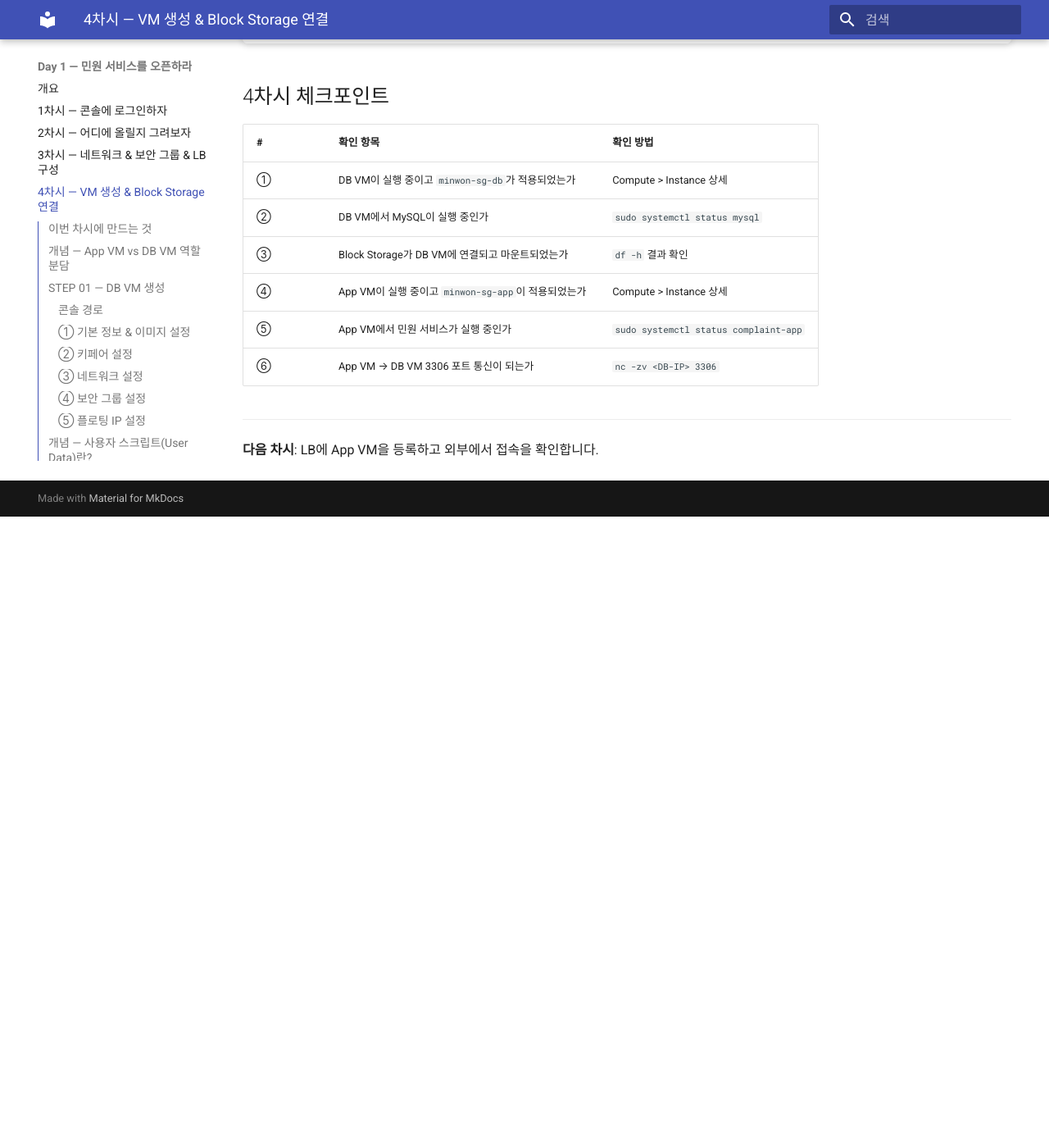
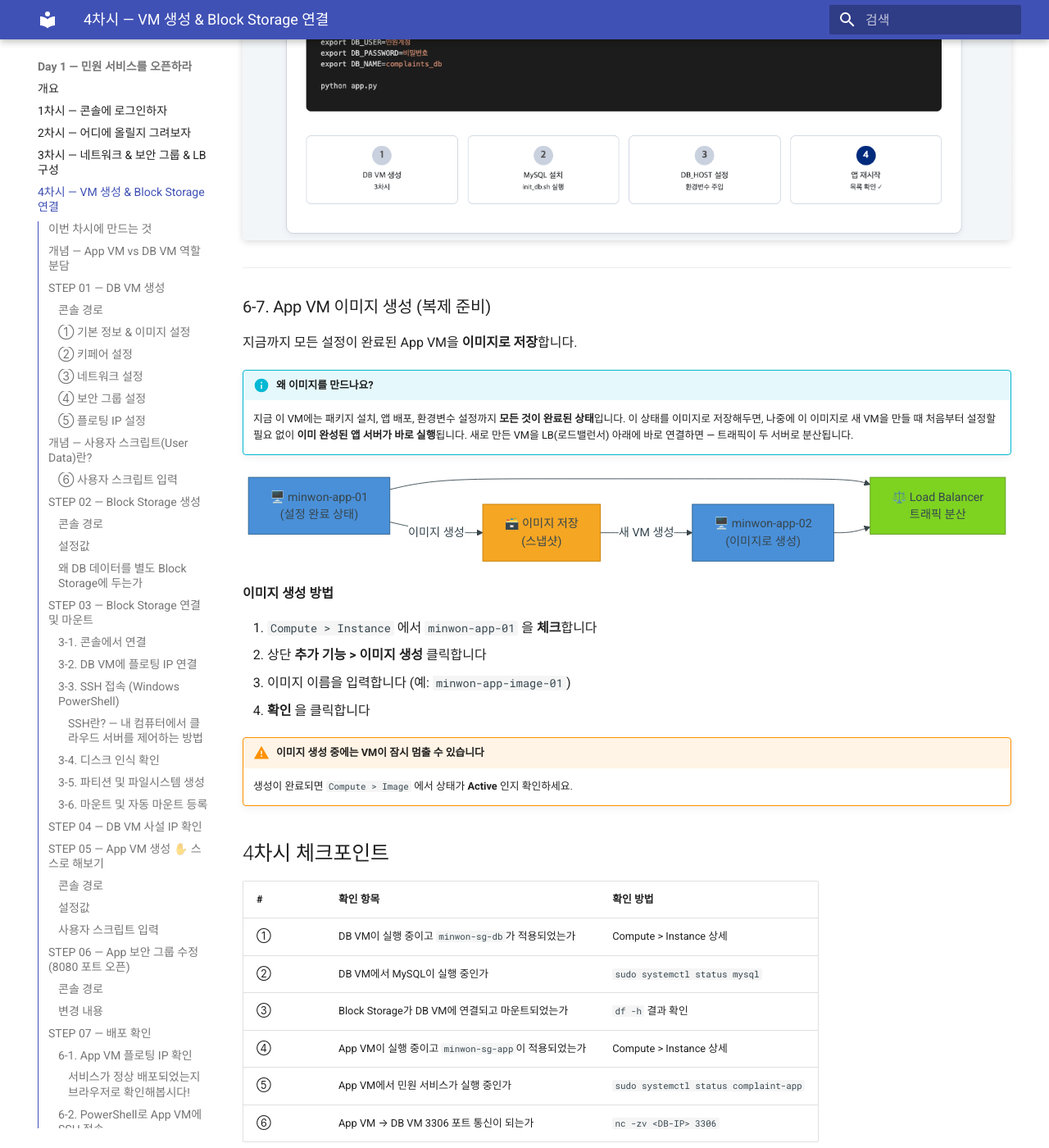
Before and after one commit to skilleat-labs/cloud-native-minwon-lab, an MkDocs documentation site: the page built from docs/day1/session4.md, in a window 1280 px wide and 1400 px high, scrolled down 24145 px. Shown: the whole window at 82% size. Built offline with MkDocs 1.6.1 and Material for MkDocs 9.7.7, drawn with Linux system fonts in a browser that asks for light colours; before the commit the page ends 24775 px from its top, so only the background shows below that.

Commit message:
docs: session4 - 6-6 스크린샷 추가, 6-7 이미지 생성(복제 준비) 섹션 추가

````diff
--- a/docs/day1/session4.md
+++ b/docs/day1/session4.md
@@ -760,7 +760,47 @@ http://<App-VM-플로팅-IP>:8080
 
 아래와 같이 **온라인 민원 서비스** 화면이 보이면 배포 완료입니다! 🎉
 
-![브라우저에서 민원 서비스 확인](./images/3-17-browser-check.png)
+![브라우저에서 민원 서비스 확인](./images/6-6-browser-service-check.png)
+
+---
+
+### 6-7. App VM 이미지 생성 (복제 준비)
+
+지금까지 모든 설정이 완료된 App VM을 **이미지로 저장**합니다.
+
+!!! info "왜 이미지를 만드나요?"
+    지금 이 VM에는 패키지 설치, 앱 배포, 환경변수 설정까지 **모든 것이 완료된 상태**입니다.
+    이 상태를 이미지로 저장해두면, 나중에 이 이미지로 새 VM을 만들 때 처음부터 설정할 필요 없이
+    **이미 완성된 앱 서버가 바로 실행**됩니다.
+    새로 만든 VM을 LB(로드밸런서) 아래에 바로 연결하면 — 트래픽이 두 서버로 분산됩니다.
+
+```mermaid
+graph LR
+    A["🖥️ minwon-app-01\n(설정 완료 상태)"]
+    B["🗃️ 이미지 저장\n(스냅샷)"]
+    C["🖥️ minwon-app-02\n(이미지로 생성)"]
+    D["⚖️ Load Balancer\n트래픽 분산"]
+
+    A -->|"이미지 생성"| B
+    B -->|"새 VM 생성"| C
+    A --> D
+    C --> D
+
+    style A fill:#4A90D9,color:#fff,stroke:#2c5f8a
+    style B fill:#F5A623,color:#fff,stroke:#c47d00
+    style C fill:#4A90D9,color:#fff,stroke:#2c5f8a
+    style D fill:#7ED321,color:#fff,stroke:#5a9a18
+```
+
+**이미지 생성 방법**
+
+1. `Compute > Instance` 에서 `minwon-app-01` 을 **체크**합니다
+2. 상단 **추가 기능 > 이미지 생성** 클릭합니다
+3. 이미지 이름을 입력합니다 (예: `minwon-app-image-01`)
+4. **확인** 을 클릭합니다
+
+!!! warning "이미지 생성 중에는 VM이 잠시 멈출 수 있습니다"
+    생성이 완료되면 `Compute > Image` 에서 상태가 **Active** 인지 확인하세요.
 
 ## 4차시 체크포인트
 
````
